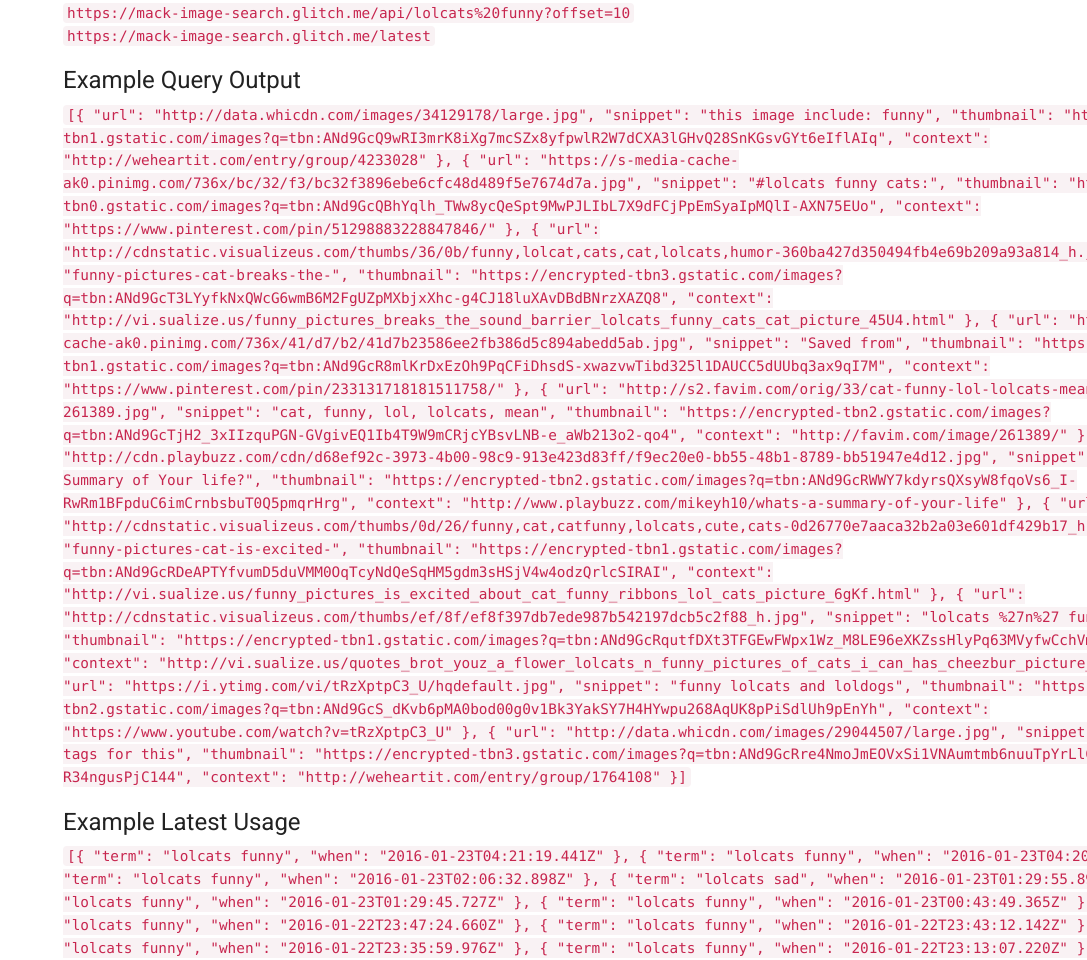
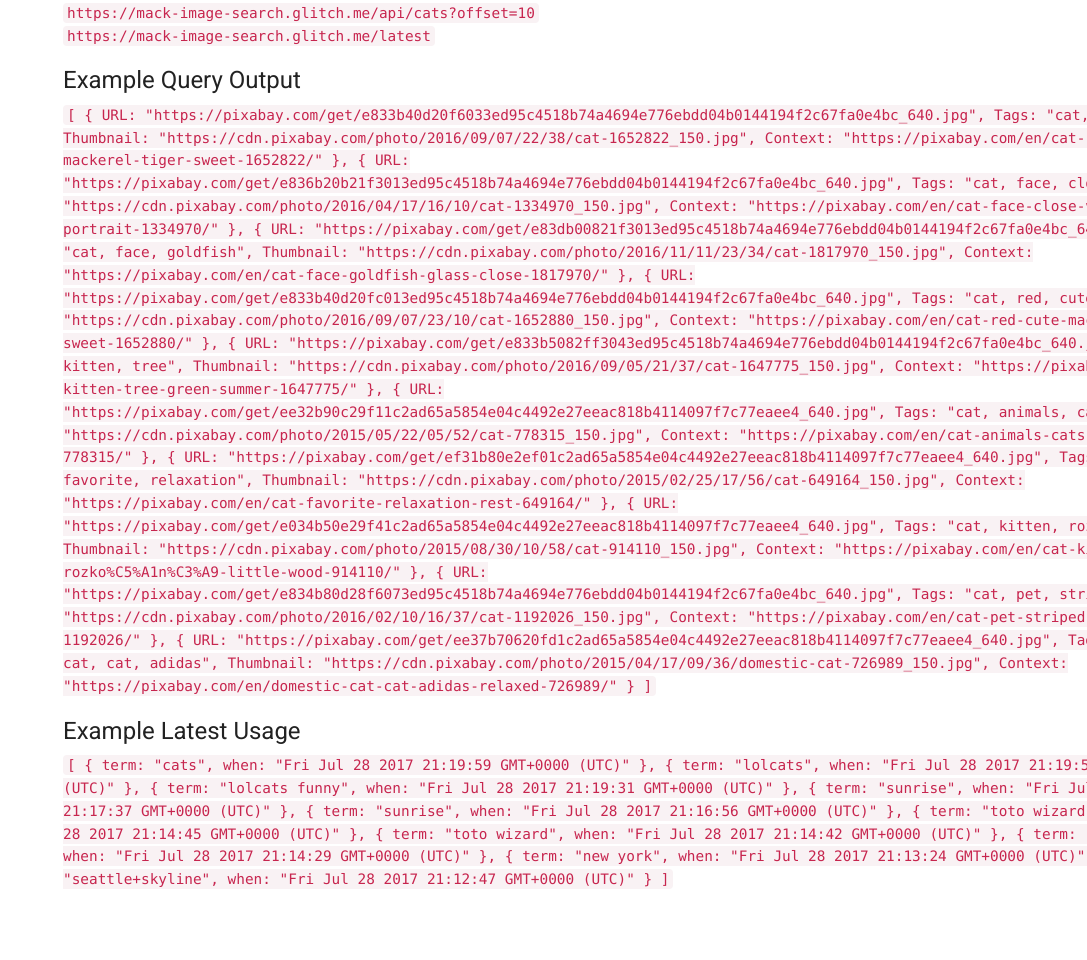
Before and after one commit to JordanMack92/Image-Search-Abstraction-Layer, a website: page views/index.html in a window 1280 px wide. Shown: the part 328-1288 px from the top of the page, without its empty margins (193-1280 px from the left). After the commit the page ends 1219 px from the top, so only its background shows below. Drawn offline with nearby package versions, Linux system fonts and the light colour scheme.

Commit message:
Checkpoint

```diff
--- a/app/api.js
+++ b/app/api.js
@@ -31,6 +31,9 @@ methods.pixabay = function(search, response, offset){
           "Thumbnail": data.hits[i].previewURL,
           "Context": data.hits[i].pageURL
         });
+        if (images.length == 10){
+          break;
+        }
       }
 
       console.log(images);
--- a/views/index.html
+++ b/views/index.html
@@ -27,98 +27,120 @@
 
         <div>
           <h3>Example Query Usage</h3>
-          <a href="https://mack-image-search.glitch.me/api/lolcats%20funny?offset=10" target = "_blank"><code>https://mack-image-search.glitch.me/api/lolcats%20funny?offset=10</code></a>
+          <a href="https://mack-image-search.glitch.me/api/cats?offset=10" target = "_blank"><code>https://mack-image-search.glitch.me/api/cats?offset=10</code></a>
           <br>
           <a href="https://mack-image-search.glitch.me/latest" target = "_blank"><code>https://mack-image-search.glitch.me/latest</code></a>
         </div>
         <div>
           <h3>Example Query Output</h3>
-          <code>[{
-      "url": "http://data.whicdn.com/images/34129178/large.jpg",
-      "snippet": "this image include: funny",
-      "thumbnail": "https://encrypted-tbn1.gstatic.com/images?q=tbn:ANd9GcQ9wRI3mrK8iXg7mcSZx8yfpwlR2W7dCXA3lGHvQ28SnKGsvGYt6eIflAIq",
-      "context": "http://weheartit.com/entry/group/4233028"
-      }, {
-      "url": "https://s-media-cache-ak0.pinimg.com/736x/bc/32/f3/bc32f3896ebe6cfc48d489f5e7674d7a.jpg",
-      "snippet": "#lolcats funny cats:",
-      "thumbnail": "https://encrypted-tbn0.gstatic.com/images?q=tbn:ANd9GcQBhYqlh_TWw8ycQeSpt9MwPJLIbL7X9dFCjPpEmSyaIpMQlI-AXN75EUo",
-      "context": "https://www.pinterest.com/pin/51298883228847846/"
-      }, {
-      "url": "http://cdnstatic.visualizeus.com/thumbs/36/0b/funny,lolcat,cats,cat,lolcats,humor-360ba427d350494fb4e69b209a93a814_h.jpg",
-      "snippet": "funny-pictures-cat-breaks-the-",
-      "thumbnail": "https://encrypted-tbn3.gstatic.com/images?q=tbn:ANd9GcT3LYyfkNxQWcG6wmB6M2FgUZpMXbjxXhc-g4CJ18luXAvDBdBNrzXAZQ8",
-      "context": "http://vi.sualize.us/funny_pictures_breaks_the_sound_barrier_lolcats_funny_cats_cat_picture_45U4.html"
-      }, {
-      "url": "https://s-media-cache-ak0.pinimg.com/736x/41/d7/b2/41d7b23586ee2fb386d5c894abedd5ab.jpg",
-      "snippet": "Saved from",
-      "thumbnail": "https://encrypted-tbn1.gstatic.com/images?q=tbn:ANd9GcR8mlKrDxEzOh9PqCFiDhsdS-xwazvwTibd325l1DAUCC5dUUbq3ax9qI7M",
-      "context": "https://www.pinterest.com/pin/233131718181511758/"
-      }, {
-      "url": "http://s2.favim.com/orig/33/cat-funny-lol-lolcats-mean-Favim.com-261389.jpg",
-      "snippet": "cat, funny, lol, lolcats, mean",
-      "thumbnail": "https://encrypted-tbn2.gstatic.com/images?q=tbn:ANd9GcTjH2_3xIIzquPGN-GVgivEQ1Ib4T9W9mCRjcYBsvLNB-e_aWb213o2-qo4",
-      "context": "http://favim.com/image/261389/"
-      }, {
-      "url": "http://cdn.playbuzz.com/cdn/d68ef92c-3973-4b00-98c9-913e423d83ff/f9ec20e0-bb55-48b1-8789-bb51947e4d12.jpg",
-      "snippet": "Whats a Summary of Your life?",
-      "thumbnail": "https://encrypted-tbn2.gstatic.com/images?q=tbn:ANd9GcRWWY7kdyrsQXsyW8fqoVs6_I-RwRm1BFpduC6imCrnbsbuT0Q5pmqrHrg",
-      "context": "http://www.playbuzz.com/mikeyh10/whats-a-summary-of-your-life"
-      }, {
-      "url": "http://cdnstatic.visualizeus.com/thumbs/0d/26/funny,cat,catfunny,lolcats,cute,cats-0d26770e7aaca32b2a03e601df429b17_h.jpg",
-      "snippet": "funny-pictures-cat-is-excited-",
-      "thumbnail": "https://encrypted-tbn1.gstatic.com/images?q=tbn:ANd9GcRDeAPTYfvumD5duVMM0OqTcyNdQeSqHM5gdm3sHSjV4w4odzQrlcSIRAI",
-      "context": "http://vi.sualize.us/funny_pictures_is_excited_about_cat_funny_ribbons_lol_cats_picture_6gKf.html"
-      }, {
-      "url": "http://cdnstatic.visualizeus.com/thumbs/ef/8f/ef8f397db7ede987b542197dcb5c2f88_h.jpg",
-      "snippet": "lolcats %27n%27 funny pictures",
-      "thumbnail": "https://encrypted-tbn1.gstatic.com/images?q=tbn:ANd9GcRqutfDXt3TFGEwFWpx1Wz_M8LE96eXKZssHlyPq63MVyfwCchVmi5JYwvV",
-      "context": "http://vi.sualize.us/quotes_brot_youz_a_flower_lolcats_n_funny_pictures_of_cats_i_can_has_cheezbur_picture_qCWH.html"
-      }, {
-      "url": "https://i.ytimg.com/vi/tRzXptpC3_U/hqdefault.jpg",
-      "snippet": "funny lolcats and loldogs",
-      "thumbnail": "https://encrypted-tbn2.gstatic.com/images?q=tbn:ANd9GcS_dKvb6pMA0bod00g0v1Bk3YakSY7H4HYwpu268AqUK8pPiSdlUh9pEnYh",
-      "context": "https://www.youtube.com/watch?v=tRzXptpC3_U"
-      }, {
-      "url": "http://data.whicdn.com/images/29044507/large.jpg",
-      "snippet": "Most popular tags for this",
-      "thumbnail": "https://encrypted-tbn3.gstatic.com/images?q=tbn:ANd9GcRre4NmoJmEOVxSi1VNAumtmb6nuuTpYrLlCPGuOwXXF-R34ngusPjC144",
-      "context": "http://weheartit.com/entry/group/1764108"
-      }]</code>
+          <code>[
+{
+URL: "https://pixabay.com/get/e833b40d20f6033ed95c4518b74a4694e776ebdd04b0144194f2c67fa0e4bc_640.jpg",
+Tags: "cat, red, cute",
+Thumbnail: "https://cdn.pixabay.com/photo/2016/09/07/22/38/cat-1652822_150.jpg",
+Context: "https://pixabay.com/en/cat-red-cute-mackerel-tiger-sweet-1652822/"
+},
+{
+URL: "https://pixabay.com/get/e836b20b21f3013ed95c4518b74a4694e776ebdd04b0144194f2c67fa0e4bc_640.jpg",
+Tags: "cat, face, close",
+Thumbnail: "https://cdn.pixabay.com/photo/2016/04/17/16/10/cat-1334970_150.jpg",
+Context: "https://pixabay.com/en/cat-face-close-view-eyes-portrait-1334970/"
+},
+{
+URL: "https://pixabay.com/get/e83db00821f3013ed95c4518b74a4694e776ebdd04b0144194f2c67fa0e4bc_640.jpg",
+Tags: "cat, face, goldfish",
+Thumbnail: "https://cdn.pixabay.com/photo/2016/11/11/23/34/cat-1817970_150.jpg",
+Context: "https://pixabay.com/en/cat-face-goldfish-glass-close-1817970/"
+},
+{
+URL: "https://pixabay.com/get/e833b40d20fc013ed95c4518b74a4694e776ebdd04b0144194f2c67fa0e4bc_640.jpg",
+Tags: "cat, red, cute",
+Thumbnail: "https://cdn.pixabay.com/photo/2016/09/07/23/10/cat-1652880_150.jpg",
+Context: "https://pixabay.com/en/cat-red-cute-mackerel-tiger-sweet-1652880/"
+},
+{
+URL: "https://pixabay.com/get/e833b5082ff3043ed95c4518b74a4694e776ebdd04b0144194f2c67fa0e4bc_640.jpg",
+Tags: "cat, kitten, tree",
+Thumbnail: "https://cdn.pixabay.com/photo/2016/09/05/21/37/cat-1647775_150.jpg",
+Context: "https://pixabay.com/en/cat-kitten-tree-green-summer-1647775/"
+},
+{
+URL: "https://pixabay.com/get/ee32b90c29f11c2ad65a5854e04c4492e27eeac818b4114097f7c77eaee4_640.jpg",
+Tags: "cat, animals, cats",
+Thumbnail: "https://cdn.pixabay.com/photo/2015/05/22/05/52/cat-778315_150.jpg",
+Context: "https://pixabay.com/en/cat-animals-cats-portrait-of-cat-778315/"
+},
+{
+URL: "https://pixabay.com/get/ef31b80e2ef01c2ad65a5854e04c4492e27eeac818b4114097f7c77eaee4_640.jpg",
+Tags: "cat, favorite, relaxation",
+Thumbnail: "https://cdn.pixabay.com/photo/2015/02/25/17/56/cat-649164_150.jpg",
+Context: "https://pixabay.com/en/cat-favorite-relaxation-rest-649164/"
+},
+{
+URL: "https://pixabay.com/get/e034b50e29f41c2ad65a5854e04c4492e27eeac818b4114097f7c77eaee4_640.jpg",
+Tags: "cat, kitten, rozkošné",
+Thumbnail: "https://cdn.pixabay.com/photo/2015/08/30/10/58/cat-914110_150.jpg",
+Context: "https://pixabay.com/en/cat-kitten-rozko%C5%A1n%C3%A9-little-wood-914110/"
+},
+{
+URL: "https://pixabay.com/get/e834b80d28f6073ed95c4518b74a4694e776ebdd04b0144194f2c67fa0e4bc_640.jpg",
+Tags: "cat, pet, striped",
+Thumbnail: "https://cdn.pixabay.com/photo/2016/02/10/16/37/cat-1192026_150.jpg",
+Context: "https://pixabay.com/en/cat-pet-striped-kitten-young-1192026/"
+},
+{
+URL: "https://pixabay.com/get/ee37b70620fd1c2ad65a5854e04c4492e27eeac818b4114097f7c77eaee4_640.jpg",
+Tags: "domestic cat, cat, adidas",
+Thumbnail: "https://cdn.pixabay.com/photo/2015/04/17/09/36/domestic-cat-726989_150.jpg",
+Context: "https://pixabay.com/en/domestic-cat-cat-adidas-relaxed-726989/"
+}
+]</code>
         </div>
 
         <div>
           <h3>Example Latest Usage</h3>
-          <code>[{
-        "term": "lolcats funny",
-        "when": "2016-01-23T04:21:19.441Z"
-        }, {
-        "term": "lolcats funny",
-        "when": "2016-01-23T04:20:26.237Z"
-        }, {
-        "term": "lolcats funny",
-        "when": "2016-01-23T02:06:32.898Z"
-        }, {
-        "term": "lolcats sad",
-        "when": "2016-01-23T01:29:55.894Z"
-        }, {
-        "term": "lolcats funny",
-        "when": "2016-01-23T01:29:45.727Z"
-        }, {
-        "term": "lolcats funny",
-        "when": "2016-01-23T00:43:49.365Z"
-        }, {
-        "term": "lolcats funny",
-        "when": "2016-01-22T23:47:24.660Z"
-        }, {
-        "term": "lolcats funny",
-        "when": "2016-01-22T23:43:12.142Z"
-        }, {
-        "term": "lolcats funny",
-        "when": "2016-01-22T23:35:59.976Z"
-        }, {
-        "term": "lolcats funny",
-        "when": "2016-01-22T23:13:07.220Z"
-        }]</code>
+          <code>[
+{
+term: "cats",
+when: "Fri Jul 28 2017 21:19:59 GMT+0000 (UTC)"
+},
+{
+term: "lolcats",
+when: "Fri Jul 28 2017 21:19:55 GMT+0000 (UTC)"
+},
+{
+term: "lolcats funny",
+when: "Fri Jul 28 2017 21:19:31 GMT+0000 (UTC)"
+},
+{
+term: "sunrise",
+when: "Fri Jul 28 2017 21:17:37 GMT+0000 (UTC)"
+},
+{
+term: "sunrise",
+when: "Fri Jul 28 2017 21:16:56 GMT+0000 (UTC)"
+},
+{
+term: "toto wizard",
+when: "Fri Jul 28 2017 21:14:45 GMT+0000 (UTC)"
+},
+{
+term: "toto wizard",
+when: "Fri Jul 28 2017 21:14:42 GMT+0000 (UTC)"
+},
+{
+term: "toto wizard",
+when: "Fri Jul 28 2017 21:14:29 GMT+0000 (UTC)"
+},
+{
+term: "new york",
+when: "Fri Jul 28 2017 21:13:24 GMT+0000 (UTC)"
+},
+{
+term: "seattle+skyline",
+when: "Fri Jul 28 2017 21:12:47 GMT+0000 (UTC)"
+}
+]</code>
         </div>
 
 
```
